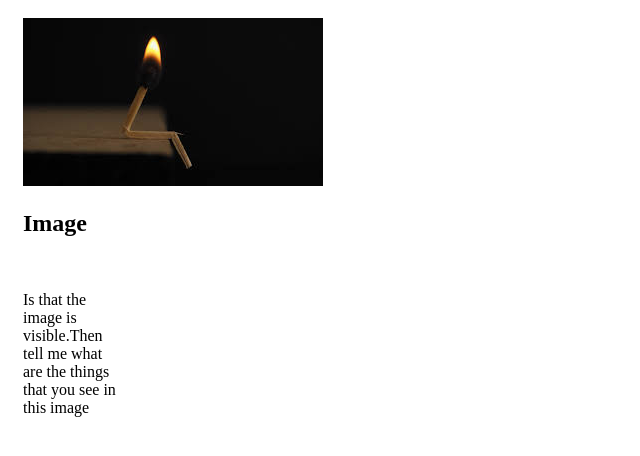
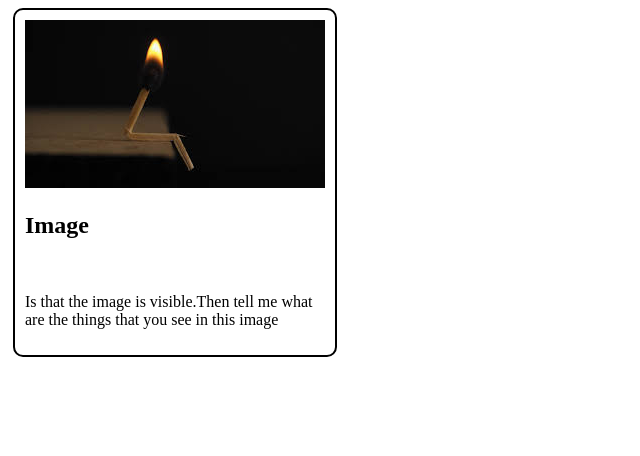
Before and after one commit to RKSundaravel/HTML-tags, a plain HTML site: page article.html in a window 1280 px wide. Shown: the whole page, without its empty margins (0-640 px from the left). Drawn offline with Linux system fonts and the light colour scheme.

Commit message:
article updated

```diff
--- a/article.html
+++ b/article.html
@@ -11,7 +11,7 @@ and open the template in the editor.
         <meta name="viewport" content="width=device-width, initial-scale=1.0">
     </head>
     <body>
-        <article style="width:100px; padding:10px; margin:5px; border:2px black">
+        <article style="width:300px; padding:10px; margin:5px; border:2px solid black;border-radius:10px">
         <img src="images.jpg" size="100px">
         </img><br>
         <h1>Image</h1><br>
```
